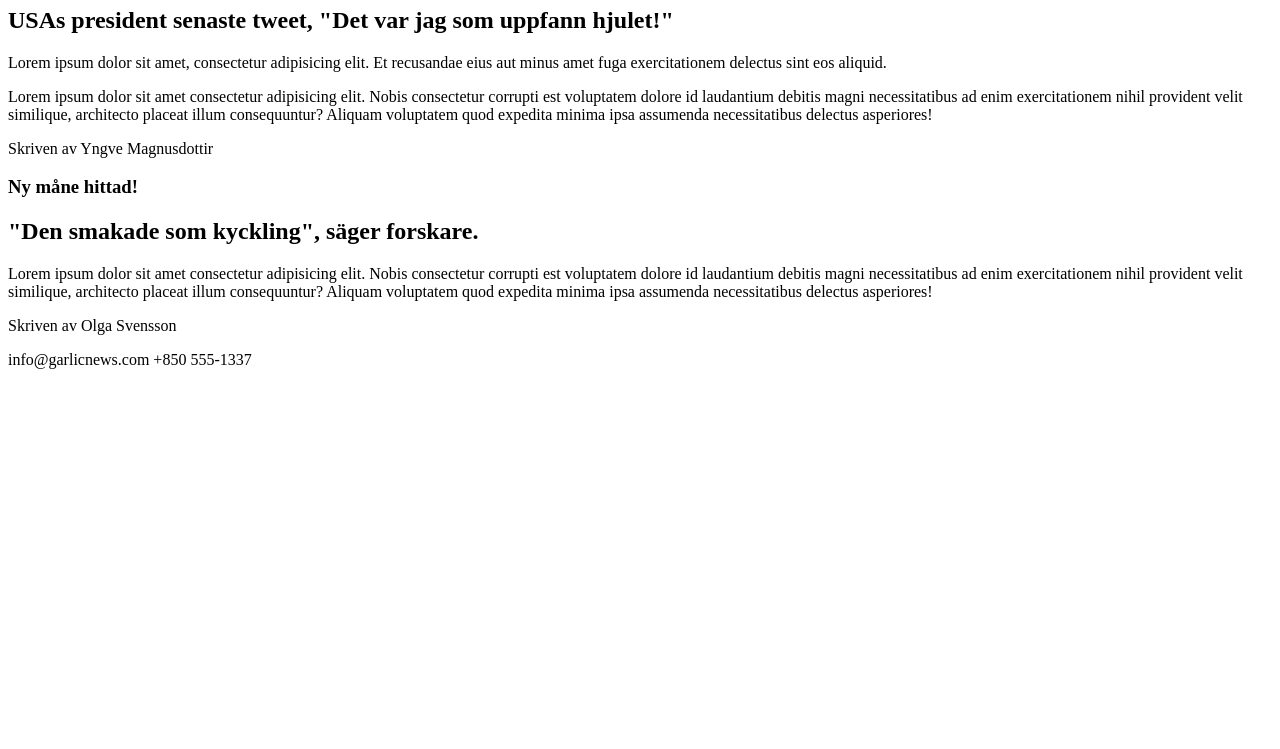
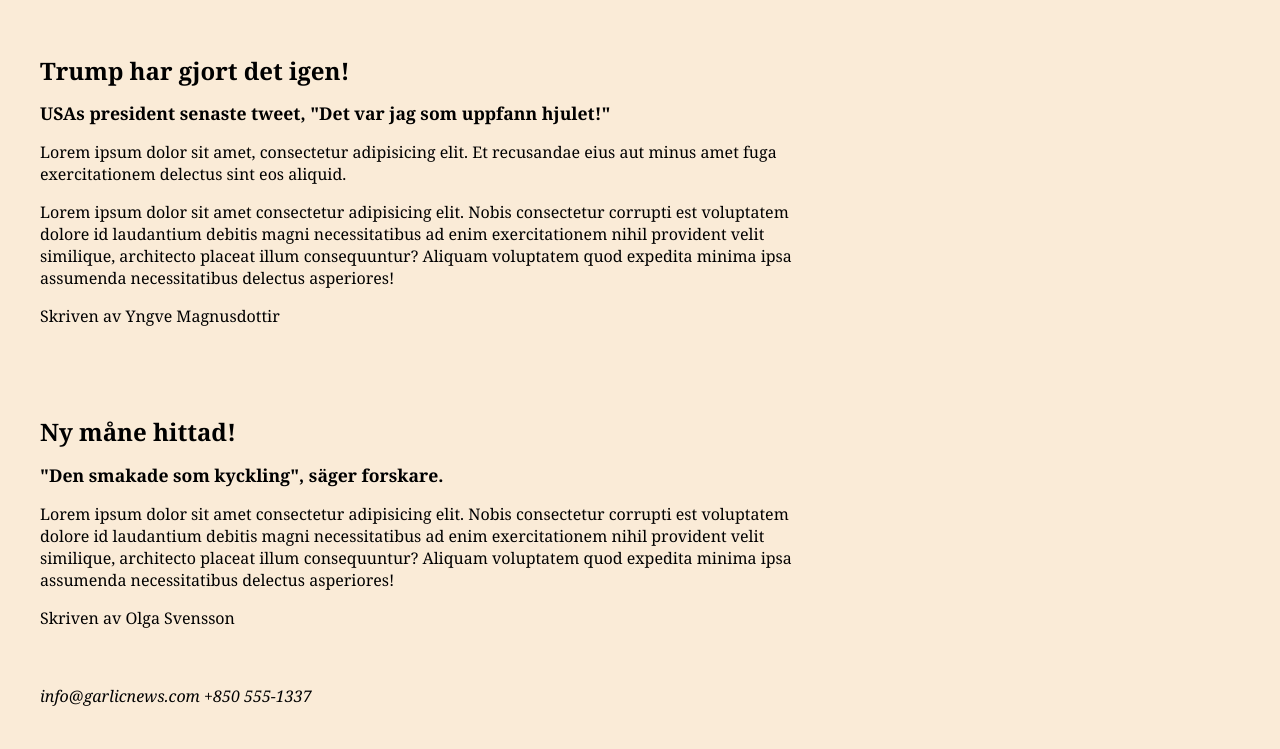
Before and after one commit to Argado2248/nyhetssidan, a plain HTML site: page index.html in a window 1280 px wide. Shown: the part 80-829 px from the top of the page. Before the commit the page ends 800 px from the top, so only its background shows below. Drawn offline with Linux system fonts and the light colour scheme.

Commit message:
Made a stylesheet and began styling

```diff
--- /dev/null
+++ b/css/stylesheet.css
@@ -0,0 +1,35 @@
+body {
+    width: 100vw;
+    height: 100vh;
+    background-color: antiquewhite;
+    font-family: Cambria, Cochin, Georgia, Times, 'Times New Roman', serif;
+}
+
+.site-container {
+    margin-left: auto;
+    margin-right: auto;
+    padding-left: 2rem;
+    padding-right: 2rem;
+}
+
+.article-h1 {
+    font-size: 1.5rem;
+    margin-bottom: 0rem;
+}
+
+.article-h2 {
+    font-size: 1.1rem;
+}
+
+.spacer-full {
+    padding-top: 1.5rem;
+    padding-bottom: 1.5rem;
+}
+
+p {
+    max-width: 48rem;
+}
+
+footer {
+    font-style: italic;
+}
--- a/index.html
+++ b/index.html
@@ -4,15 +4,16 @@
     <meta charset="UTF-8">
     <meta name="viewport" content="width=device-width, initial-scale=1.0">
     <title>Nyhetssidan</title>
+    <link rel="stylesheet" href="css/stylesheet.css">
 </head>
 <body>
-
-    <header>The Garlic News</header>
-
+    <div class="site-container">
+        <h1>The Garlic News</h1>
         <section class="articles">
+            <div class="spacer-full">
                 <article>
-            <h1>Trump har gjort det igen!</h1>
-            <h2>USAs president senaste tweet, "Det var jag som uppfann hjulet!"</h2>
+                    <h1 class="article-h1">Trump har gjort det igen!</h1>
+                    <h2 class="article-h2">USAs president senaste tweet, "Det var jag som uppfann hjulet!"</h2>
                     <p class="top-paragraph">Lorem ipsum dolor sit amet, consectetur adipisicing elit.
                         Et recusandae eius aut minus amet fuga exercitationem delectus sint eos aliquid.
                     </p>
@@ -23,10 +24,13 @@
                         minima ipsa assumenda necessitatibus delectus asperiores!</p>
                     <p class="bottom-paragraph">Skriven av Yngve Magnusdottir</p>
                 </article>
+            </div>
 
+
+            <div class="spacer-full">
                 <article>
-            <h1>Ny måne hittad!</h1>
-            <h2>"Den smakade som kyckling", säger forskare.</h2>
+                    <h1 class="article-h1">Ny måne hittad!</h1>
+                    <h2 class="article-h2">"Den smakade som kyckling", säger forskare.</h2>
                     <p class="mid-paragraph">
                         Lorem ipsum dolor sit amet consectetur adipisicing elit.
                         Nobis consectetur corrupti est voluptatem dolore id laudantium debitis magni
@@ -36,9 +40,14 @@
                     </p>
                     <p class="bottom-paragraph">Skriven av Olga Svensson</p>
                 </article>
+            </div>
         </section>
 
-<footer>info@garlicnews.com +850 555-1337</footer>
-
+        <footer>
+            <p class="footer">
+                info@garlicnews.com +850 555-1337
+            </p>
+        </footer>
+    </div>
 </body>
 </html>
```
Lines whose indentation alone changed are shown as unchanged.
